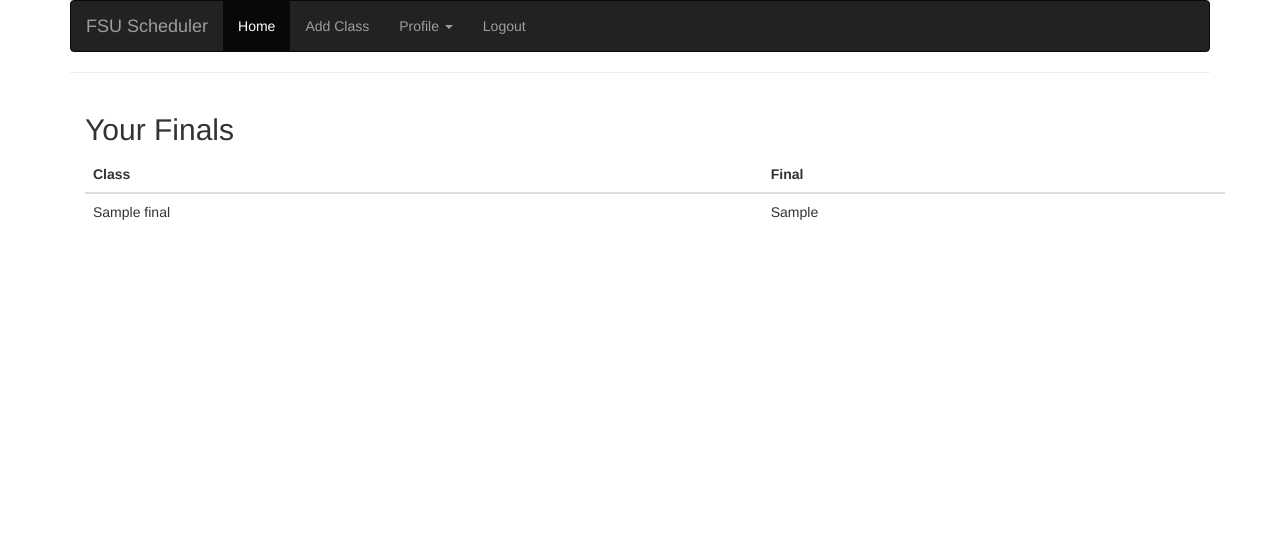
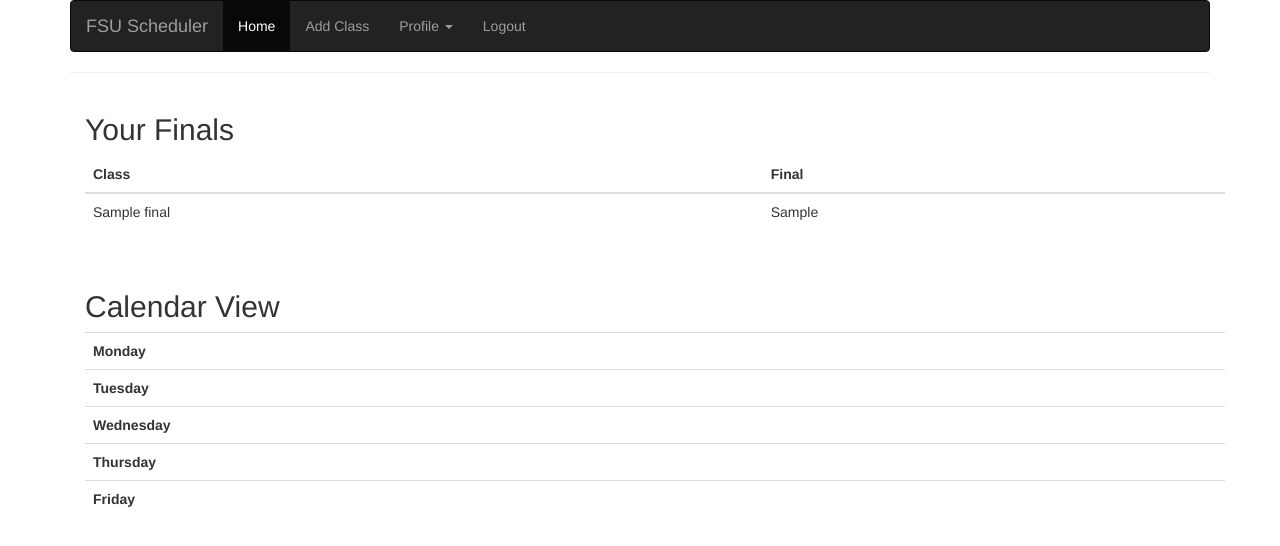
Before and after one commit to CIS4930btc/FSUScheduler, a Django app: page /user/profile/finals/ in a window 1280 px wide. Shown: the top 546 px of the page. Run offline with Django 3.2, Linux system fonts and the light colour scheme; a user stored in the database is signed in; tables that the repository leaves empty hold one stand-in row (values such as "Sample post"); lists and menus that the app fills with data are empty; some libraries are stand-ins or nearby versions.

Commit message:
added calendar view

```diff
--- a/fsuscheduler/settings.py
+++ b/fsuscheduler/settings.py
@@ -11,6 +11,7 @@ https://docs.djangoproject.com/en/1.11/ref/settings/
 """
 
 import os
+from django.conf import settings
 
 # Build paths inside the project like this: os.path.join(BASE_DIR, ...)
 BASE_DIR = os.path.dirname(os.path.dirname(os.path.abspath(__file__)))
--- a/templates/user/finals.html
+++ b/templates/user/finals.html
@@ -22,6 +22,52 @@
               </tr>
             {% endfor %}
         </table>
+      </br>
+        <table class="table .table-inverse">
+          <tbody>
+            <tr>
+              <h2>Calendar View</h2>
+              <tr>
+                <th>Monday</th>
+                {% for item in query_results %}
+                  {% if "Monday" in item.final_info%}
+                    <td>{{ item.class_name }}{{ " "}}{{ item.final_info }}</td>
+                  {% endif %}
+                {% endfor %}
+              </tr>
+              <tr>
+                <th>Tuesday</th>
+                {% for item in query_results %}
+                  {% if "Tuesday" in item.final_info%}
+                    <td>{{ item.class_name }}{{ " "}}{{ item.final_info }}</td>
+                  {% endif %}
+                {% endfor %}
+              </tr>
+              <tr>
+                <th>Wednesday</th>
+                {% for item in query_results %}
+                  {% if "Wednesday" in item.final_info%}
+                    <td>{{ item.class_name }}{{ " "}}{{ item.final_info }}</td>
+                  {% endif %}
+                {% endfor %}
+              </tr>
+              <tr>
+                <th>Thursday</th>
+                {% for item in query_results %}
+                  {% if "Thursday" in item.final_info%}
+                    <td>{{ item.class_name }}{{ " "}}{{ item.final_info }}</td>
+                  {% endif %}
+                {% endfor %}
+              </tr>
+              <tr>
+                <th>Friday</th>
+                {% for item in query_results %}
+                  {% if "Friday" in item.final_info%}
+                    <td>{{ item.class_name }}{{ " "}}{{ item.final_info }}</td>
+                  {% endif %}
+                {% endfor %}
+              </tr>
+        </table>
     {% else %}
 	You haven't added any classes <a href="{% url 'add_class' %}">yet</a>.
     {% endif %}
```
